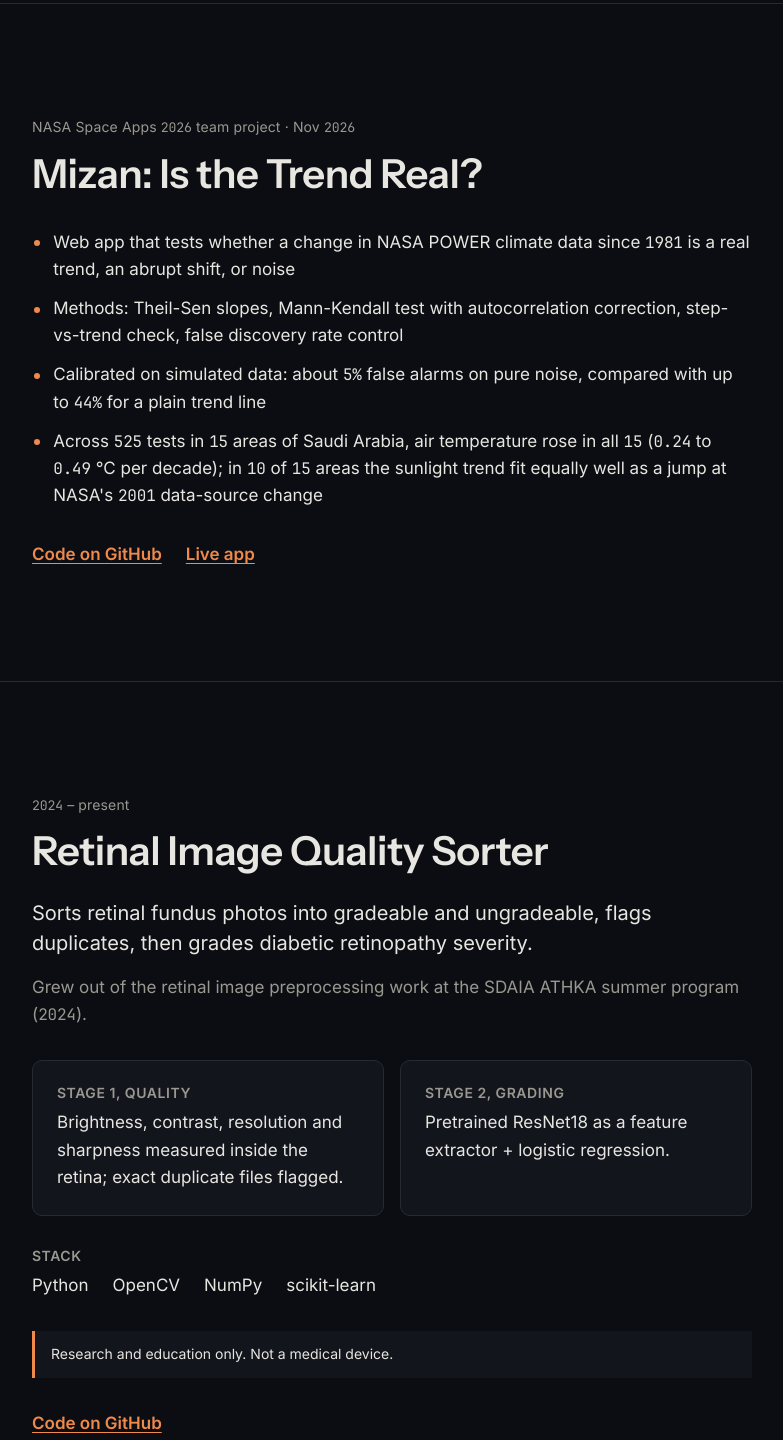
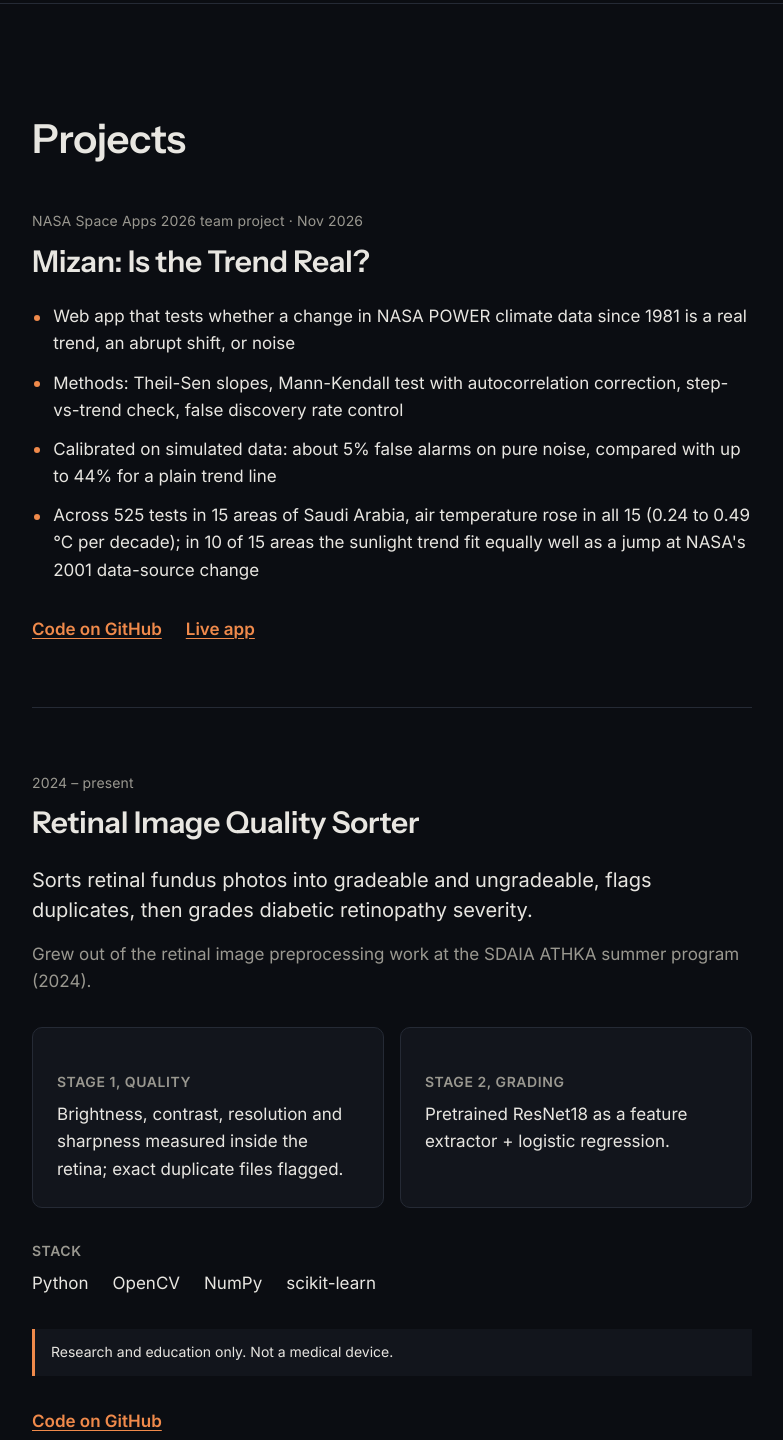
Before and after one commit to Kuriyeatsuchi/kuriyeatsuchi.github.io, an Astro site: page / in a window 1280 px wide. Shown: the part 658-2098 px from the top of the page, without its empty margins (248-1031 px from the left). Built offline with nearby package versions, Linux system fonts and the light colour scheme; Astro itself is replaced by a stand-in of ours.

Commit message:
Add a Projects section heading above Mizan and Retina
Mizan and Retina become articles (h3) inside one Projects section (h2),
styled like Achievements and Contact, with a divider between projects.
The nav's Projects link points to #projects. Digits in these two
projects now use the body font.

```diff
--- a/src/components/Mizan.astro
+++ b/src/components/Mizan.astro
@@ -1,20 +1,12 @@
 ---
-import Rich from './Rich.astro';
 import { mizan, ui } from '../content/site';
 ---
-<section id="mizan" class="section" aria-labelledby="mizan-title">
-  <div class="container">
-    <p class="kicker"><Rich text={ui.mizan.kicker} /></p>
-    <h2 id="mizan-title" class="section-title">{mizan.title}</h2>
+<article id="mizan" class="project" aria-labelledby="mizan-title">
+  <p class="kicker">{ui.mizan.kicker}</p>
+  <h3 id="mizan-title" class="project-title">{mizan.title}</h3>
 
   <ul class="bullets mizan__bullets">
-      {
-        mizan.bullets.map((bullet) => (
-          <li>
-            <Rich text={bullet} />
-          </li>
-        ))
-      }
+    {mizan.bullets.map((bullet) => <li>{bullet}</li>)}
   </ul>
 
   {
@@ -33,11 +25,10 @@ import { mizan, ui } from '../content/site';
       </ul>
     )
   }
-  </div>
-</section>
+</article>
 
 <style>
   .mizan__bullets {
-    margin-top: var(--space-6);
+    margin-top: var(--space-5);
   }
 </style>
--- /dev/null
+++ b/src/components/Projects.astro
@@ -0,0 +1,12 @@
+---
+import Mizan from './Mizan.astro';
+import Retina from './Retina.astro';
+import { ui } from '../content/site';
+---
+<section id="projects" class="section" aria-labelledby="projects-title">
+  <div class="container">
+    <h2 id="projects-title" class="section-title">{ui.projects.heading}</h2>
+    <Mizan />
+    <Retina />
+  </div>
+</section>
--- a/src/components/Retina.astro
+++ b/src/components/Retina.astro
@@ -1,34 +1,32 @@
 ---
-import Rich from './Rich.astro';
 import { retina, ui } from '../content/site';
 
 // Results (AUCs, CIs, CV range) and the data statement stay hidden until
 // CONTENT.md has dataset size, patient split and 95% CIs. See site.ts.
 // TODO(content): link to /retina once the case study page ships (v1.x).
 ---
-<section id="retina" class="section" aria-labelledby="retina-title">
-  <div class="container">
-    <p class="kicker"><Rich text={retina.period} /></p>
-    <h2 id="retina-title" class="section-title">{retina.title}</h2>
+<article id="retina" class="project" aria-labelledby="retina-title">
+  <p class="kicker">{retina.period}</p>
+  <h3 id="retina-title" class="project-title">{retina.title}</h3>
   <p class="lede">{retina.oneLine}</p>
   {retina.whyItMatters && <p class="retina__why">{retina.whyItMatters}</p>}
-    <p class="retina__origin dim"><Rich text={retina.origin} /></p>
+  <p class="retina__origin dim">{retina.origin}</p>
 
   <div class="stages">
     <div class="stage">
-        <h3 class="subhead">{ui.retina.stage1}</h3>
-        <p class="cap"><Rich text={retina.stage1} /></p>
+      <h4 class="subhead">{ui.retina.stage1}</h4>
+      <p class="cap">{retina.stage1}</p>
     </div>
     <div class="stage">
-        <h3 class="subhead">{ui.retina.stage2}</h3>
-        <p class="cap"><Rich text={retina.stage2} /></p>
+      <h4 class="subhead">{ui.retina.stage2}</h4>
+      <p class="cap">{retina.stage2}</p>
     </div>
   </div>
 
   {
     retina.stack.length > 0 && (
       <div class="retina__stack">
-          <h3 class="subhead">{ui.retina.stack}</h3>
+        <h4 class="subhead">{ui.retina.stack}</h4>
         <ul class="stack-list">
           {retina.stack.map((tool) => (
             <li>{tool}</li>
@@ -49,8 +47,7 @@ import { retina, ui } from '../content/site';
       </ul>
     )
   }
-  </div>
-</section>
+</article>
 
 <style>
   .retina__why,
--- a/src/content/site.ts
+++ b/src/content/site.ts
@@ -287,6 +287,9 @@ export const ui = {
     viewWork: 'View work',
     downloadCv: 'Download CV',
   },
+  projects: {
+    heading: 'Projects',
+  },
   mizan: {
     kicker: 'NASA Space Apps 2026 team project · Nov 2026',
     code: 'Code on GitHub',
--- a/src/layouts/Base.astro
+++ b/src/layouts/Base.astro
@@ -57,7 +57,7 @@ const goatcounter = identity.goatcounterCode;
         <a class="site-header__name" href="/">{identity.name}</a>
         <nav aria-label="Main">
           <ul class="site-nav">
-            <li><a href="/#mizan">{ui.nav.projects}</a></li>
+            <li><a href="/#projects">{ui.nav.projects}</a></li>
             <li><a href="/#achievements">{ui.nav.achievements}</a></li>
             <li><a href="/#contact">{ui.nav.contact}</a></li>
           </ul>
--- a/src/pages/index.astro
+++ b/src/pages/index.astro
@@ -1,8 +1,7 @@
 ---
 import Base from '../layouts/Base.astro';
 import Hero from '../components/Hero.astro';
-import Mizan from '../components/Mizan.astro';
-import Retina from '../components/Retina.astro';
+import Projects from '../components/Projects.astro';
 import CompetitiveProgramming from '../components/CompetitiveProgramming.astro';
 import Hcgcc from '../components/Hcgcc.astro';
 import Achievements from '../components/Achievements.astro';
@@ -11,8 +10,7 @@ import { competitiveProgramming, ui } from '../content/site';
 ---
 <Base title={ui.meta.title} description={ui.meta.description} canonicalPath="/">
   <Hero />
-  <Mizan />
-  <Retina />
+  <Projects />
   {competitiveProgramming.problems.length > 0 && <CompetitiveProgramming />}
   <Hcgcc />
   <Achievements />
--- a/src/styles/global.css
+++ b/src/styles/global.css
@@ -224,6 +224,22 @@ strong {
   margin-bottom: var(--space-2);
 }
 
+/* A project inside the Projects section. */
+.project {
+  margin-top: var(--space-7);
+  scroll-margin-top: var(--space-4);
+}
+
+.project + .project {
+  margin-top: var(--space-8);
+  padding-top: var(--space-8);
+  border-top: 1px solid var(--border);
+}
+
+.project-title {
+  font-size: clamp(1.5rem, 3.5vw, 1.875rem);
+}
+
 .lede {
   font-size: var(--step-1);
   line-height: 1.5;
```
Lines whose indentation alone changed are shown as unchanged.
